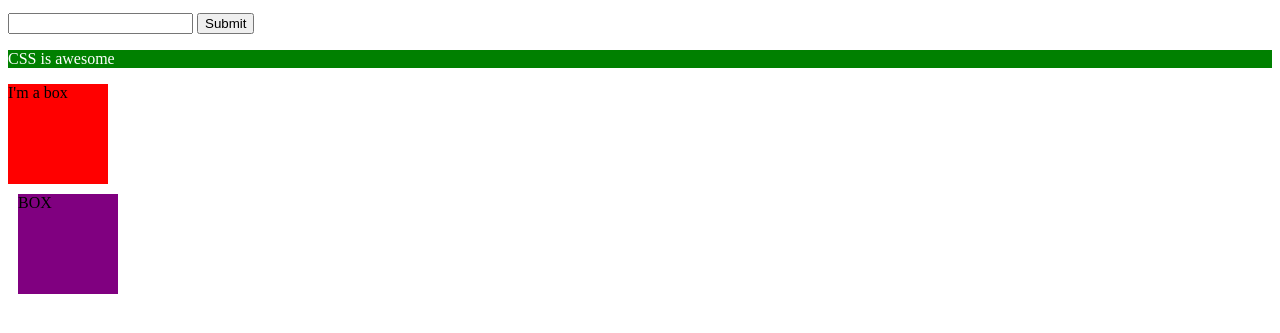
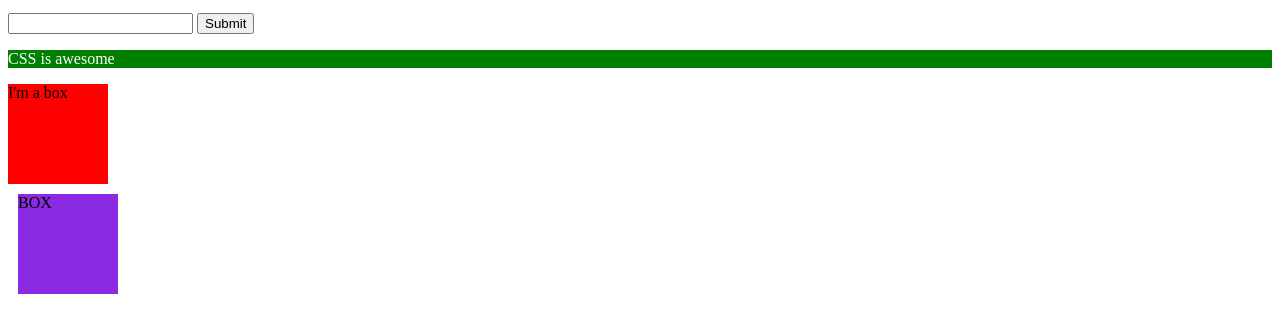
Before and after one commit to elijahram/MyFirstWebsite, a plain HTML site: page Index.html in a window 1280 px wide. Shown: the part 101-434 px from the top of the page. Drawn offline with Linux system fonts and the light colour scheme.

Commit message:
changed the box color to blueviolet

```diff
--- a/style.css
+++ b/style.css
@@ -10,5 +10,5 @@ div{
 }
 #box{
     margin: 10px;
-    background: purple;
+    background: blueviolet;
 }
```
